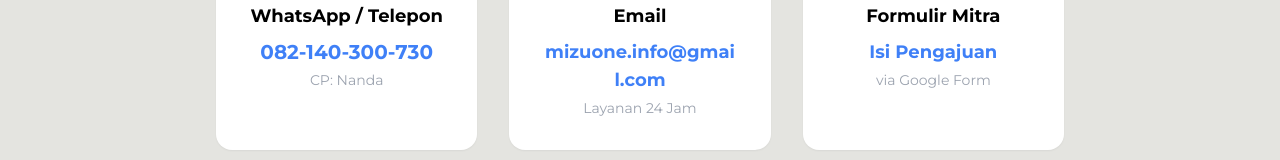
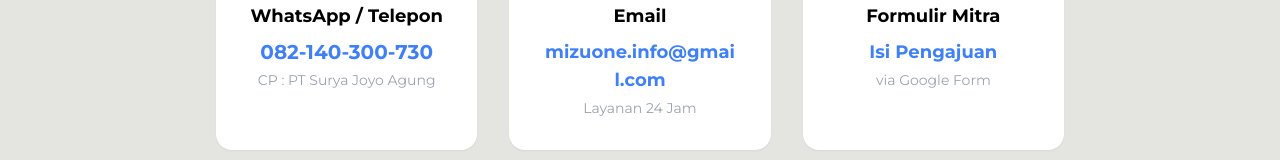
Before and after one commit to RafiwS/MizuOne-Project, a React (Vite) app in the folder mizuone-landing-page/: page /contact in a window 1280 px wide. Shown: the part 510-670 px from the top of the page. Built offline with nearby package versions, Linux system fonts and the light colour scheme.

Commit message:
Update contact person information in Contact.tsx

```diff
--- a/mizuone-landing-page/src/pages/Contact.tsx
+++ b/mizuone-landing-page/src/pages/Contact.tsx
@@ -24,7 +24,7 @@ const Contact = () => {
               </div>
               <h3 className="font-bold text-lg mb-2">WhatsApp / Telepon</h3>
               <p className="text-mizu-blue font-bold text-xl">082-140-300-730</p>
-              <p className="text-gray-400 text-sm mt-1">CP: Nanda</p>
+              <p className="text-gray-400 text-sm mt-1">CP : PT Surya Joyo Agung</p>
             </a>
 
             <a href="mailto:mizuone.info@gmail.com" className="bg-white p-8 rounded-2xl shadow-sm hover:shadow-md transition text-center flex flex-col items-center group">
```
